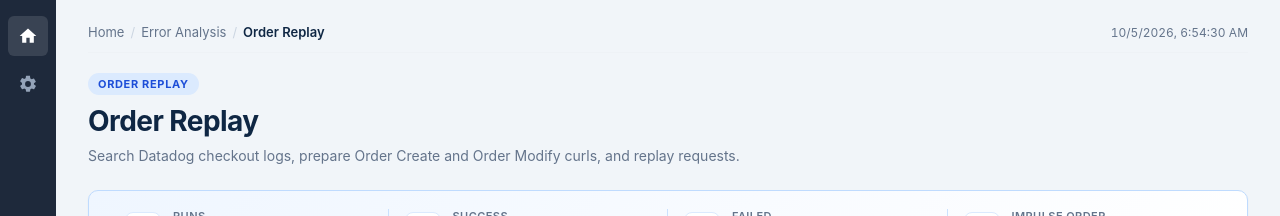
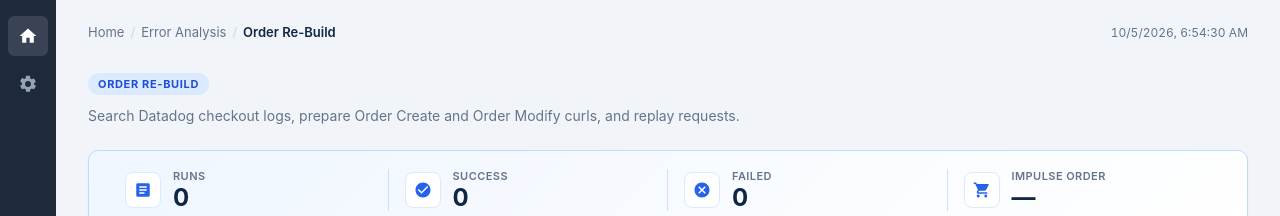
Before and after one commit to DeepakBhengra/error-analysis, a React (Vite) app in the folder web/: page / in a window 1280 px wide. Shown: the top 216 px of the page. Built offline with nearby package versions, Linux system fonts and the light colour scheme; no server answers.

Commit message:
Rename Order Replay header to Order Re-Build and remove page title
Co-authored-by: DeepakBhengra <DeepakBhengra@users.noreply.github.com>

```diff
--- a/web/src/App.tsx
+++ b/web/src/App.tsx
@@ -372,8 +372,7 @@ export default function App() {
       ) : (
         <div className="order-replay-page">
           <PageHeader
-            badge="ORDER REPLAY"
-            title="Order Replay"
+            badge="ORDER RE-BUILD"
             subtitle="Search Datadog checkout logs, prepare Order Create and Order Modify curls, and replay requests."
           />
           <MetricCards
--- a/web/src/components/Breadcrumbs.tsx
+++ b/web/src/components/Breadcrumbs.tsx
@@ -21,7 +21,7 @@ export function Breadcrumbs({ timestamp, view = 'home' }: BreadcrumbsProps) {
             <span className="crumb-sep" aria-hidden>
               /
             </span>
-            <span className="crumb-current">Order Replay</span>
+            <span className="crumb-current">Order Re-Build</span>
           </>
         )}
       </nav>
--- a/web/src/components/PageHeader.tsx
+++ b/web/src/components/PageHeader.tsx
@@ -1,6 +1,6 @@
 interface PageHeaderProps {
   badge: string
-  title: string
+  title?: string
   subtitle: string
 }
 
@@ -8,8 +8,14 @@ export function PageHeader({ badge, title, subtitle }: PageHeaderProps) {
   return (
     <header className="page-hero">
       <span className="page-badge">{badge}</span>
-      <h1 className="page-title">{title}</h1>
-      <p className="page-subtitle">{subtitle}</p>
+      {title ? (
+        <h1 className="page-title">{title}</h1>
+      ) : (
+        <h1 className="sr-only">{badge}</h1>
+      )}
+      <p className={title ? 'page-subtitle' : 'page-subtitle page-subtitle-after-badge'}>
+        {subtitle}
+      </p>
     </header>
   )
 }
--- a/web/src/index.css
+++ b/web/src/index.css
@@ -152,6 +152,10 @@ body {
   color: var(--text-muted);
   max-width: 720px;
   line-height: 1.5;
+}
+
+.page-subtitle-after-badge {
+  margin-top: 10px;
 }
 
 .summary-strip {
```
